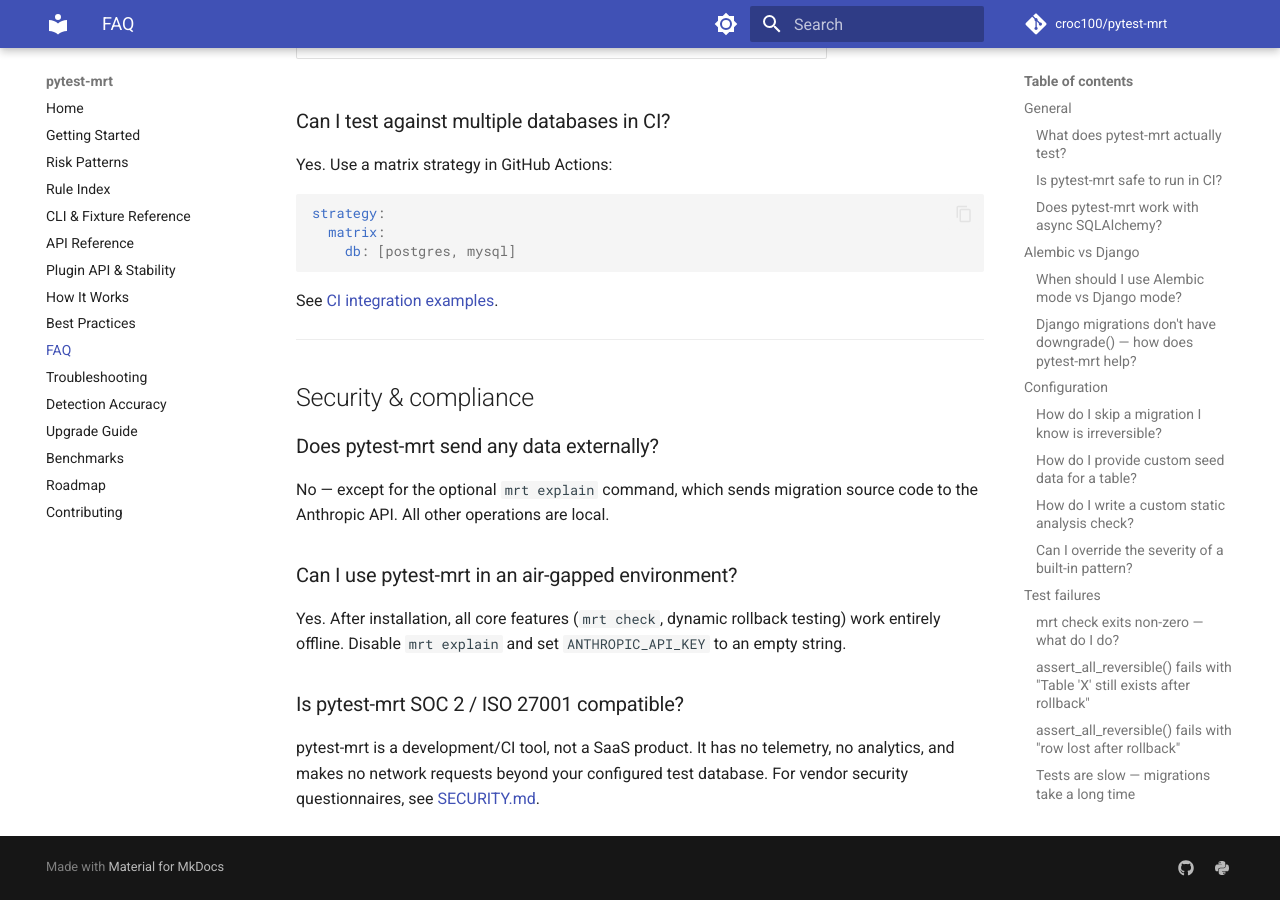
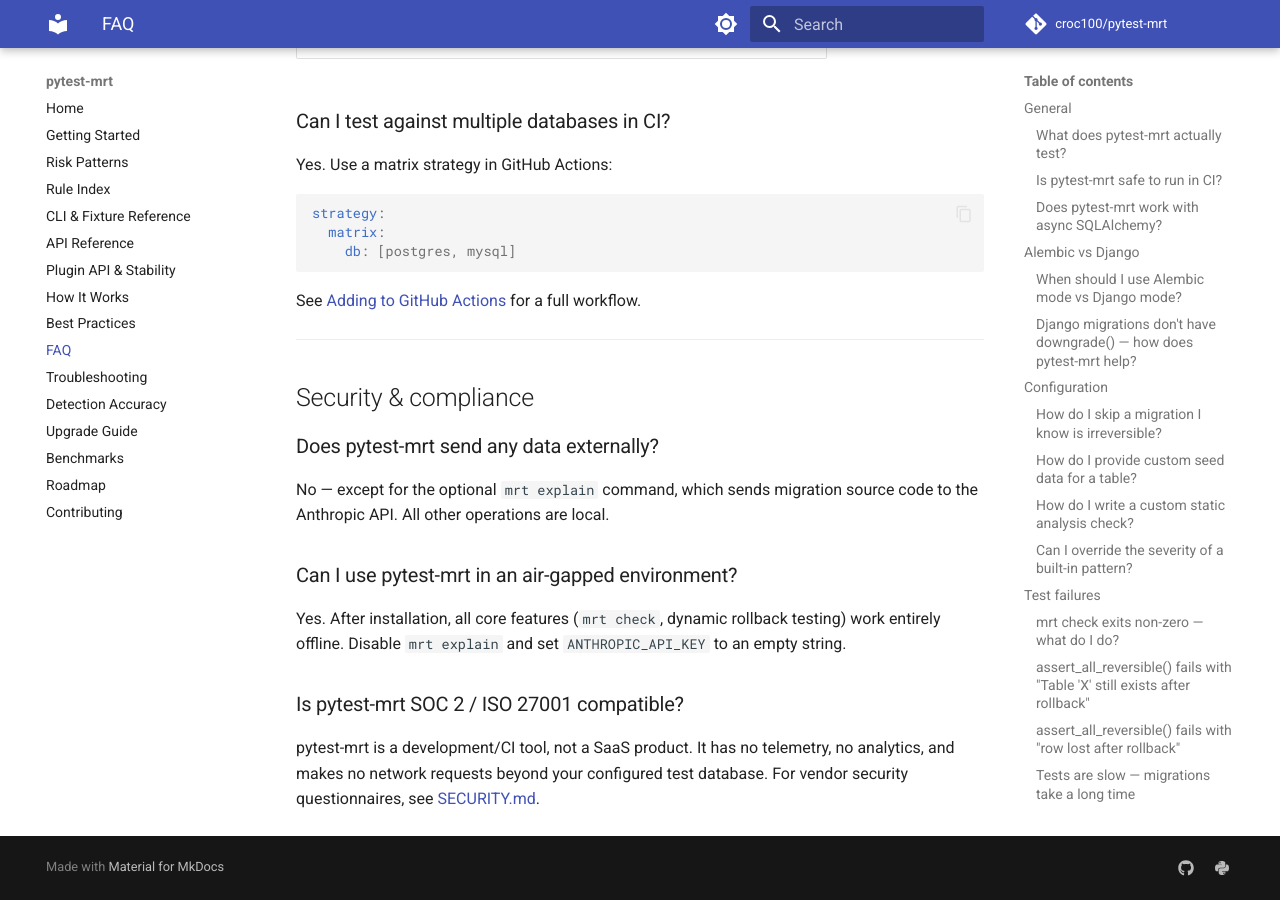
Before and after one commit to croc100/pytest-mrt, an MkDocs documentation site: the page built from docs/faq.md, in a window 1280 px wide and 900 px high, scrolled down 4501 px. Built offline with MkDocs 1.6.1 and Material for MkDocs 9.7.7, drawn with Linux system fonts in a browser that asks for light colours; comment, search, counter and statistics services are not loaded.

Commit message:
docs: point the FAQ's CI link at a page that exists (#112)
faq.md linked to ../examples/ci-integration/. examples/ is a repository
directory, not part of the MkDocs site, so on the published FAQ the link
went nowhere. MkDocs logs that at INFO rather than WARNING, which is why
the --strict build added in #111 does not catch it either.

Repointed at the quickstart's "Adding to GitHub Actions" section, which is
published and covers the same ground more fully than the yaml fragment
above the link. MkDocs now logs no unrecognized link anywhere in the site.

Co-authored-by: Claude Opus 5 <noreply@anthropic.com>

````diff
--- a/docs/faq.md
+++ b/docs/faq.md
@@ -185,7 +185,7 @@ strategy:
     db: [postgres, mysql]
 ```
 
-See [CI integration examples](../examples/ci-integration/).
+See [Adding to GitHub Actions](quickstart.md#adding-to-github-actions) for a full workflow.
 
 ---
 
````
Also changed, not shown: CHANGELOG.md (+1 -0 lines).
